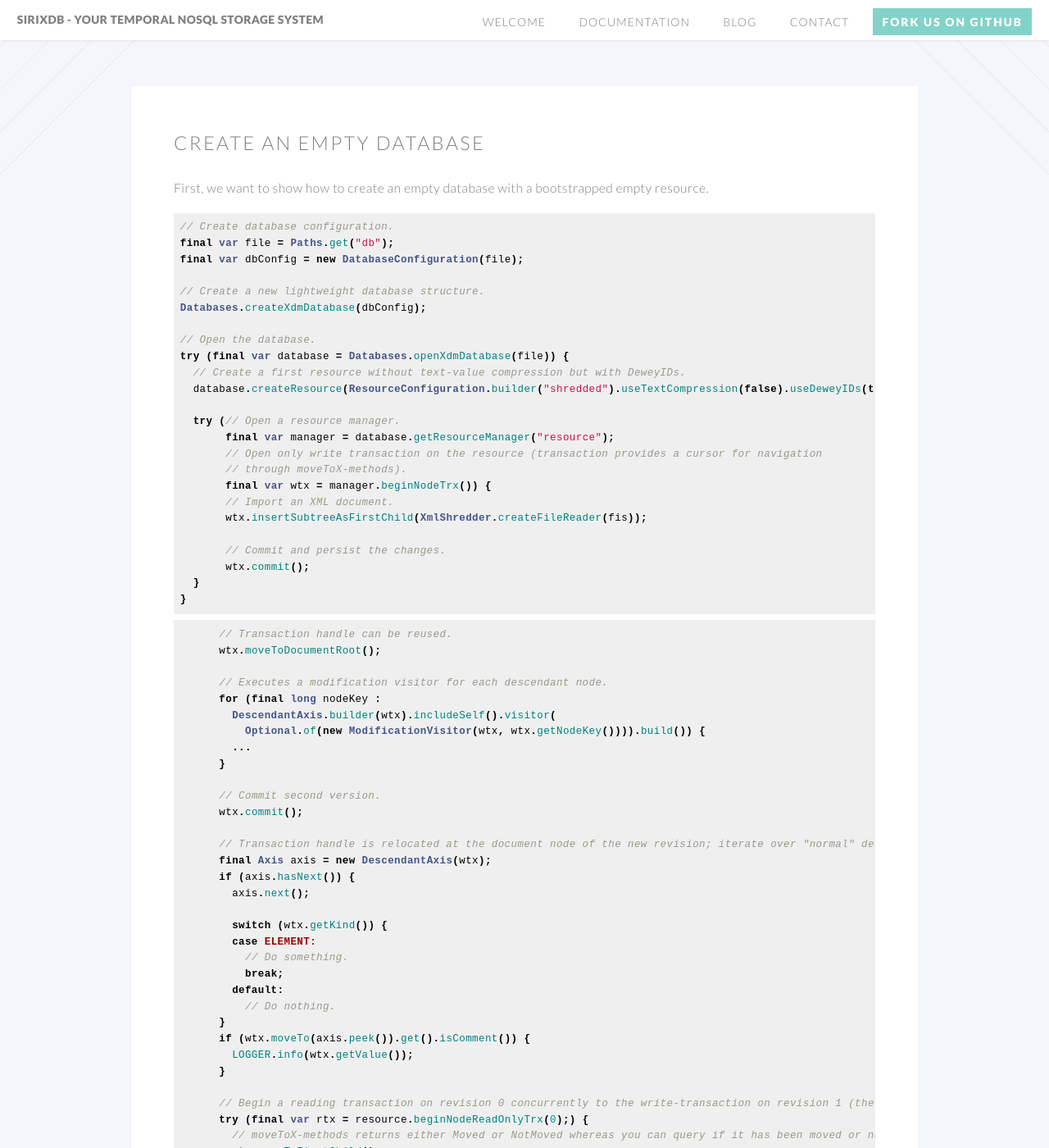
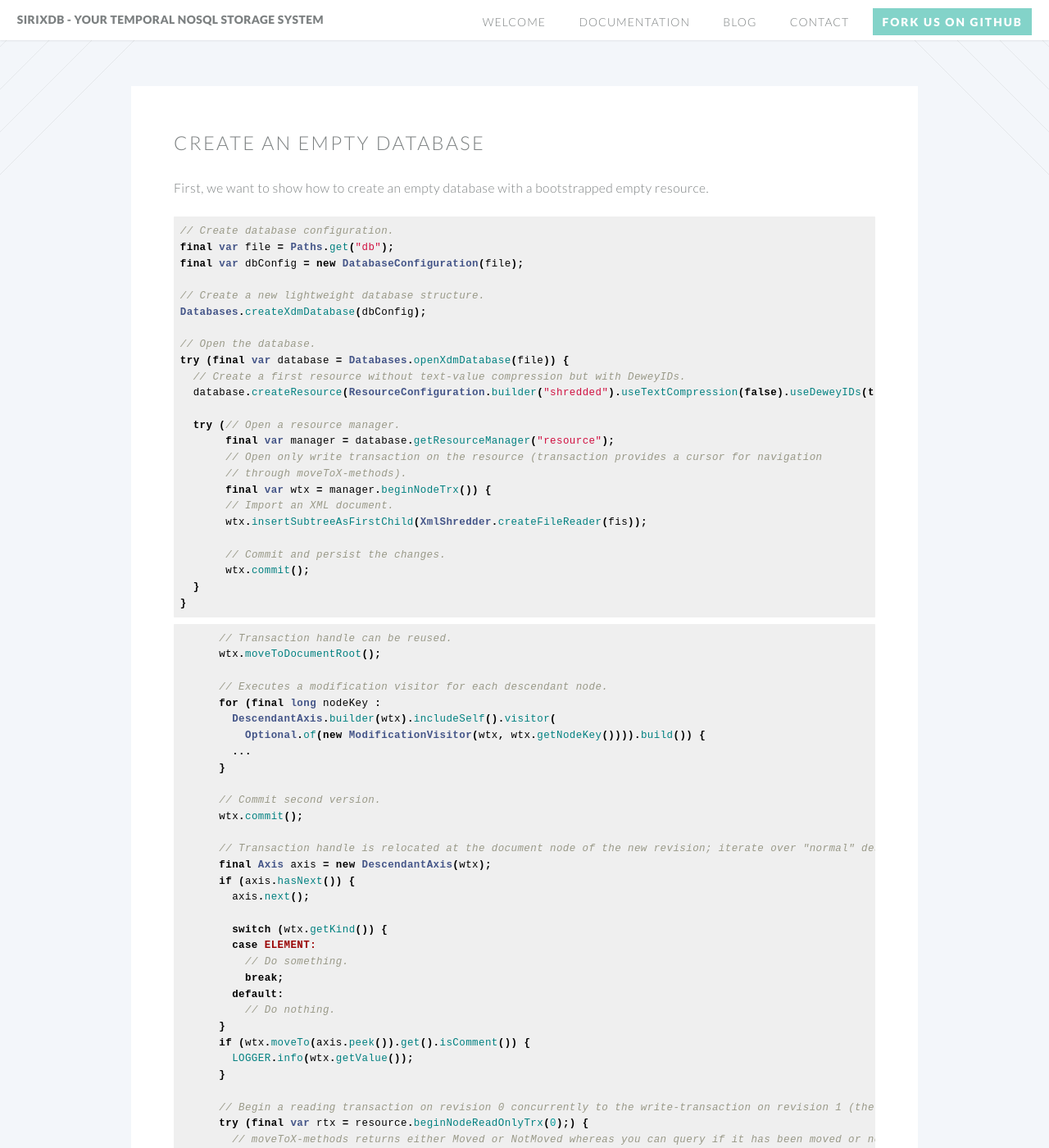
Before and after one commit to sirixdb/sirixdb.github.io, a Jekyll site: the page built from low-level-api.md, in a window 1280 px wide and 1400 px high, scrolled down 220 px. Shown: the whole window at 82% size. Built offline with Jekyll 4.4.1, drawn with Linux system fonts in a browser that asks for light colours; our own code applies the rules of GitHub Pages for plain Markdown files.

Commit message:
Update style.css

```diff
--- a/css/style.css
+++ b/css/style.css
@@ -1108,7 +1108,7 @@ section.markdown {
 }
 
 section.markdown > p {
-  margin: 1em 0;
+  margin: 1.3em 0;
   padding: 0;
 }
 
```
